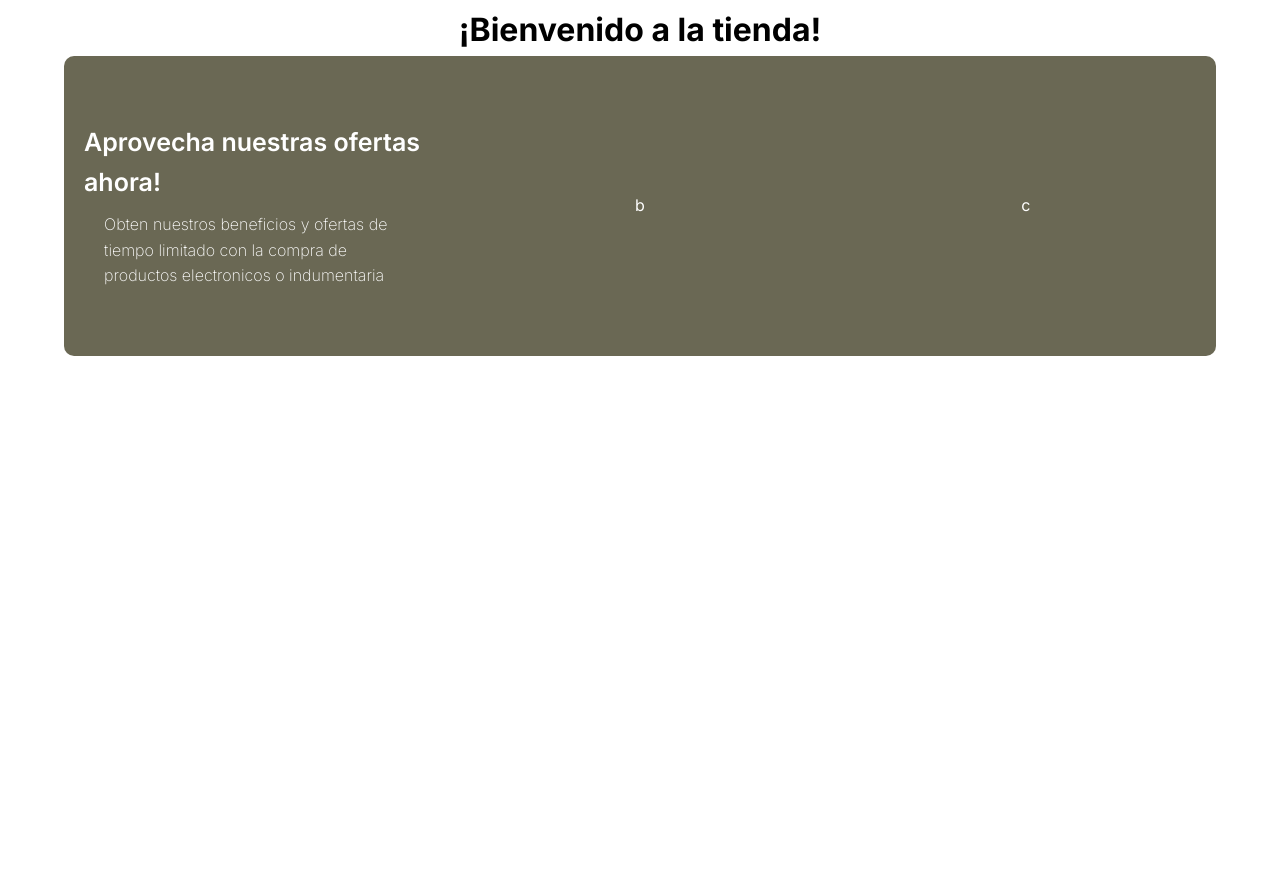
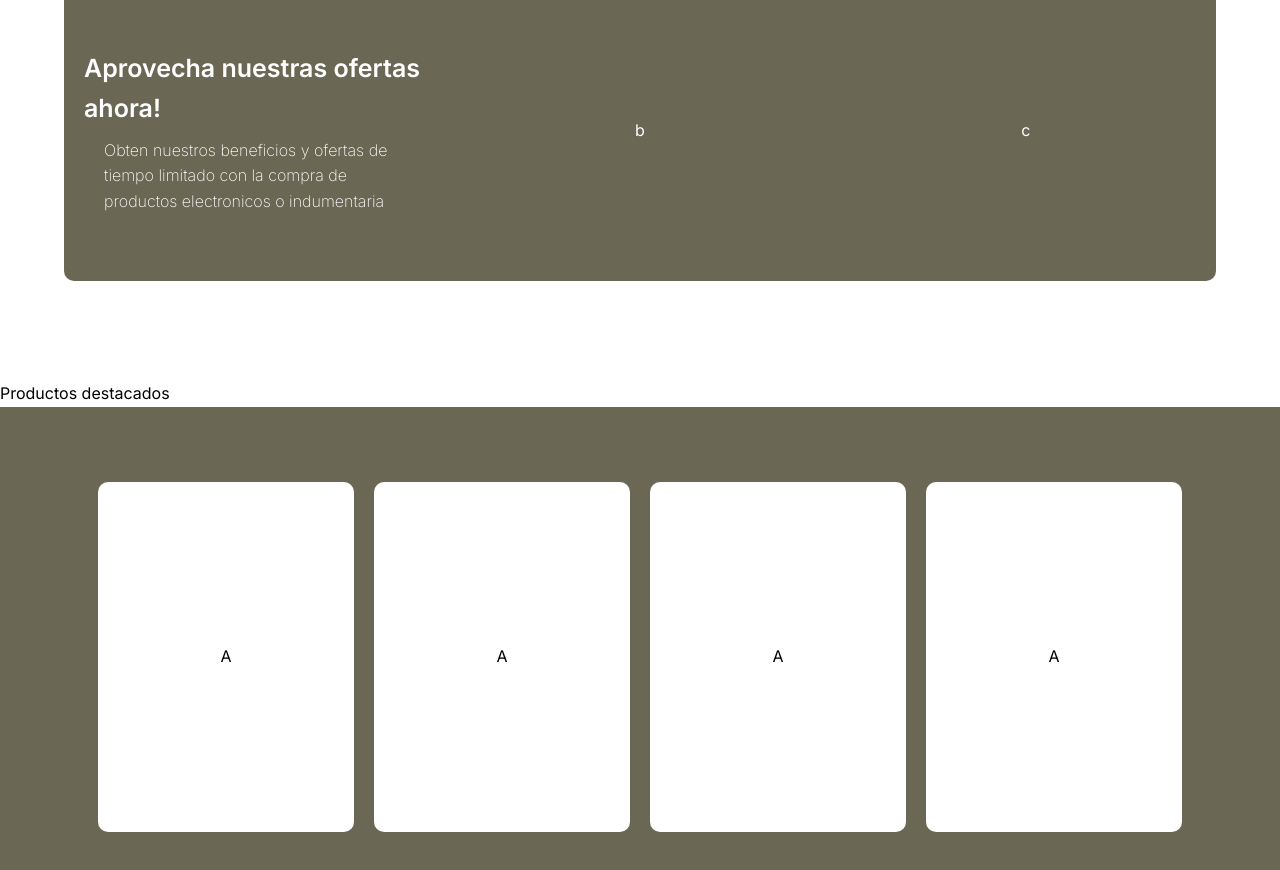
Before and after one commit to VazquezLD/entrega-react, a React (Vite) app: page / in a window 1280 px wide. Shown: the part 220-1090 px from the top of the page. Before the commit the page ends 800 px from the top, so only its background shows below. Built offline with nearby package versions, Linux system fonts and the light colour scheme.

Commit message:
comienzo de estilado home y hero

```diff
--- a/src/components/InputProduct.jsx
+++ b/src/components/InputProduct.jsx
@@ -4,7 +4,6 @@ import "./Layout"
 export const InputProduct = () => {
     return(
         <form className="navbarForm">
-            <span className="navbarSpan">Buscar productos</span>
             <input type="text" className="inputProduct" placeholder="Buscar..."/>
         </form>
     )
--- a/src/components/Layout.css
+++ b/src/components/Layout.css
@@ -21,6 +21,10 @@
     display: flex;
     align-items: center;
     gap: 10px;
+}
+.cart{
+    cursor: pointer;
+    font-size: 30px;
 }
 
 .navbarLink {
--- a/src/components/Navbar.jsx
+++ b/src/components/Navbar.jsx
@@ -2,6 +2,7 @@ import React from "react";
 import './Layout.css'
 import { InputProduct } from "./InputProduct";
 import { NavLink } from "react-router-dom";
+import { CiShoppingCart } from "react-icons/ci";
 
 export const Navbar = () => {
 
@@ -15,6 +16,7 @@ export const Navbar = () => {
                 <li><NavLink  to='/products' className={({ isActive }) => isActive ? "navbarLink active" : "navbarLink"}>Productos</NavLink></li>
                 <li><NavLink to='/about' className={({ isActive }) => isActive ? "navbarLink active" : "navbarLink"}>Sobre nosotros</NavLink></li>
                 <li><NavLink  to='/contact' className={({ isActive }) => isActive ? "navbarLink active" : "navbarLink"}>Contacto</NavLink></li>
+                <CiShoppingCart className="cart"/>
             </ul>
         </nav>
     )
--- a/src/index.css
+++ b/src/index.css
@@ -3,6 +3,7 @@
   margin: 0;
   padding: 0;
   box-sizing: border-box;
+  overflow-x: hidden;
 }
 
 body {
--- a/src/pages/home/Home.css
+++ b/src/pages/home/Home.css
@@ -1,10 +1,11 @@
 .homeContainer{
-    height: 100vh;
     background-color: white;
     width: 100vw;
     display: flex;
     flex-direction: column;
     align-items: center;
+    margin-top: 150px;
+    margin-bottom: 100px;
     justify-content: center;
 }
 
@@ -40,3 +41,23 @@
     max-width: 300px;
     font-weight: 200;
 }
+
+.offertContainer{
+    width: 100%;
+    height: 500px;
+    display: flex;
+    background-color: #6a6854;
+    align-items: center;
+    justify-content: center;
+    gap: 20px;
+}
+
+.offertCard{
+    display: flex;
+    width: 20%;
+    height: 70%;
+    background-color: white;
+    align-items: center;
+    justify-content: center;
+    border-radius: 10px;
+}
--- a/src/pages/home/Home.jsx
+++ b/src/pages/home/Home.jsx
@@ -1,9 +1,11 @@
 import React from "react";
 import './Home.css'
+import { OffertContainer } from "./OffertContainer";
 
 export const Home = () => {
     return(
-        <div className="homeContainer">
+        <>
+            <div className="homeContainer">
             <h1>¡Bienvenido a la tienda!</h1>
             <div className="heroContainer">
                 <div className="heroItem">
@@ -18,5 +20,7 @@ export const Home = () => {
                 <div className="heroItem">c</div>
             </div>
         </div>
+        <OffertContainer/>
+        </>
     )
 }
--- /dev/null
+++ b/src/pages/home/OffertCard.jsx
@@ -0,0 +1,10 @@
+import React from "react";
+import './Home.css'
+
+export const OffertCard = () => {
+    return(
+        <div className="offertCard">
+            A
+        </div>
+    )
+}
--- /dev/null
+++ b/src/pages/home/OffertContainer.jsx
@@ -0,0 +1,17 @@
+import React from "react";
+import './Home.css'
+import { OffertCard } from "./OffertCard";
+
+export const OffertContainer = () => {
+    return(
+        <>
+        <span className="offertTitle">Productos destacados</span>
+        <div className="offertContainer">
+            <OffertCard/>
+            <OffertCard/>
+            <OffertCard/>
+            <OffertCard/>
+        </div>
+        </>
+    )
+}
```
